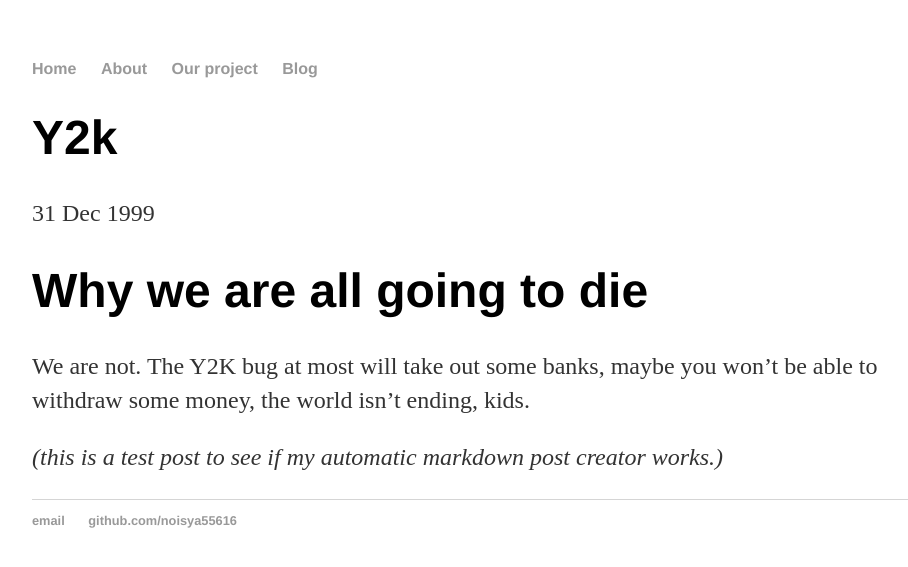
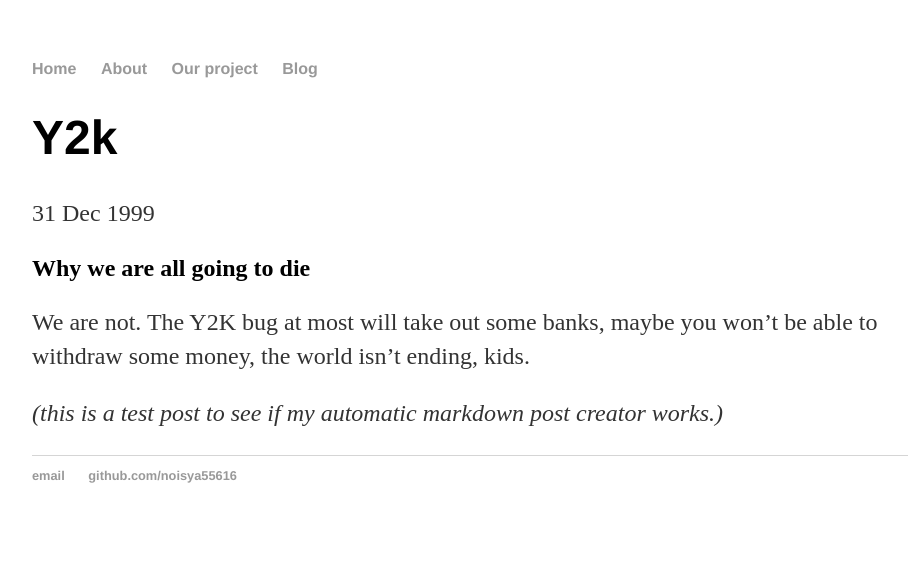
Before and after one commit to shangmingwu/noisya55616.github.io-archive, a Jekyll site: the page built from _posts/1999-12-31-y2k.md, in a window 1280 px wide. Shown: the top 567 px of the page, without its empty margins (160-1068 px from the left). Built offline with Jekyll 4.4.1, drawn with Linux system fonts in a browser that asks for light colours; our own code applies the rules of GitHub Pages for plain Markdown files.

Commit message:
Update 1999-12-31-y2k.md

```diff
--- a/_posts/1999-12-31-y2k.md
+++ b/_posts/1999-12-31-y2k.md
@@ -1,4 +1,4 @@
-# Why we are all going to die
+## Why we are all going to die
 We are not. The Y2K bug at most will take out some banks, maybe you won't be able to withdraw some money, the world isn't ending, kids.
 
 *(this is a test post to see if my automatic markdown post creator works.)*
```
